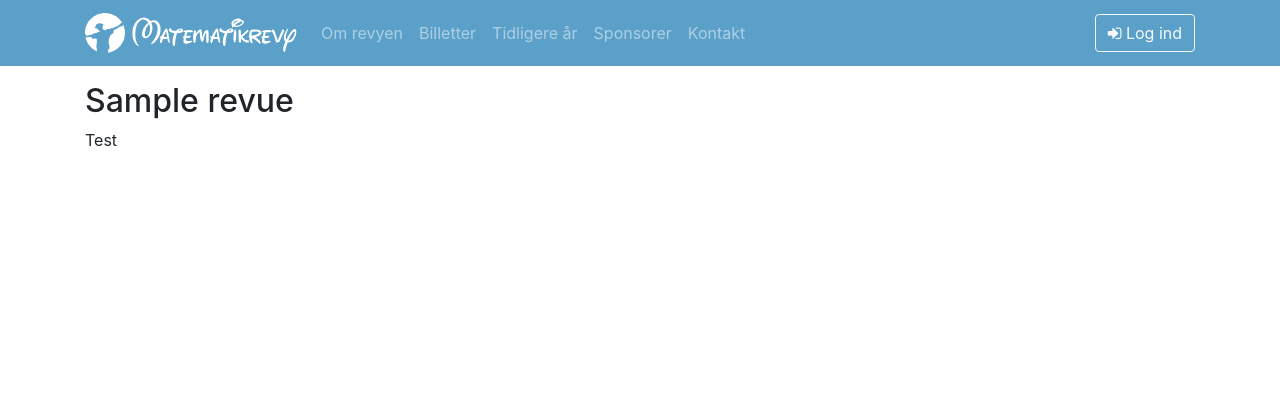
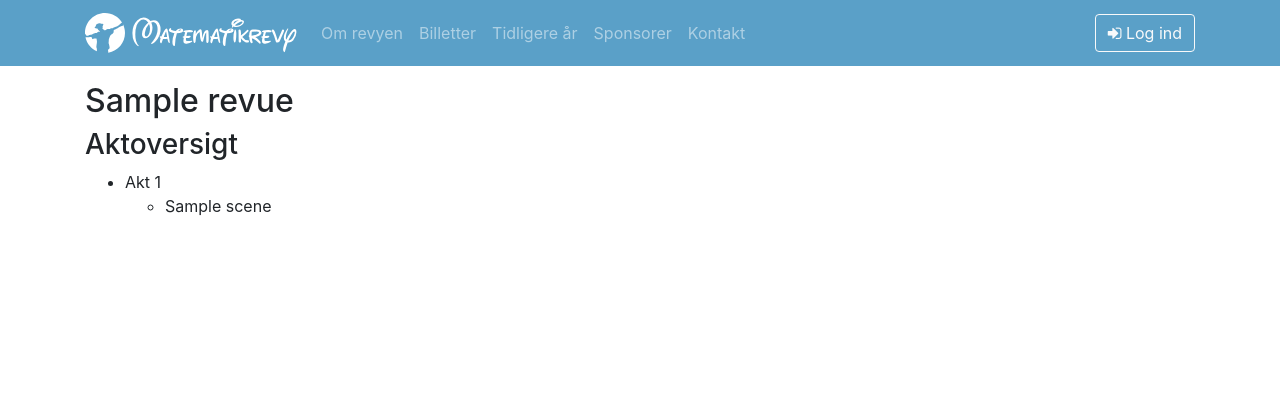
Before and after one commit to matrevy/matrevy.dk, a Django app: the page made by templates/revues/revue_detail.html in a window 1280 px wide. Shown: the top 420 px of the page. Run offline with Django 3.2, Linux system fonts and the light colour scheme; tables that the repository leaves empty hold one stand-in row (Sample ...); style sheets or scripts are compiled from the project's sources; some libraries are stand-ins or nearby versions.

Commit message:
Add scenes to revue detail pages

```diff
--- a/templates/revues/revue_detail.html
+++ b/templates/revues/revue_detail.html
@@ -4,15 +4,30 @@
 
 {% block content %}
   <h2>{{ revue.title }}</h2>
-  Test
+
+  {% with scenes=revue.scene_set.all %}
+  <h3>Aktoversigt</h3>
+  {% regroup scenes by act_no as acts %}
+  <ul>
+  {% for act in acts %}
+      <li>Akt {{ act.grouper }}
+      <ul>
+      {% for scene in act.list %}
+        <li>{{ scene.title }}</li>
+      {% endfor %}
+      </ul>
+      </li>
+  {% endfor %}
+  {% endwith %}
+  </ul>
   {% if prev %}
   <li class="prev">
-    <a rel="prev" href="{{ prev.get_absolute_url }}">{{ prev.title }}</a>
+    <a rel="prev" href="{{ prev.get_absolute_url }}">Forrige</a>
   </li>
   {% endif %}
   {% if next %}
   <li class="next">
-    <a rel="next" href="{{ next.get_absolute_url }}">{{ next.title }}</a>
+    <a rel="next" href="{{ next.get_absolute_url }}">Næste</a>
   </li>
   {% endif %}
 {% endblock %}
```
